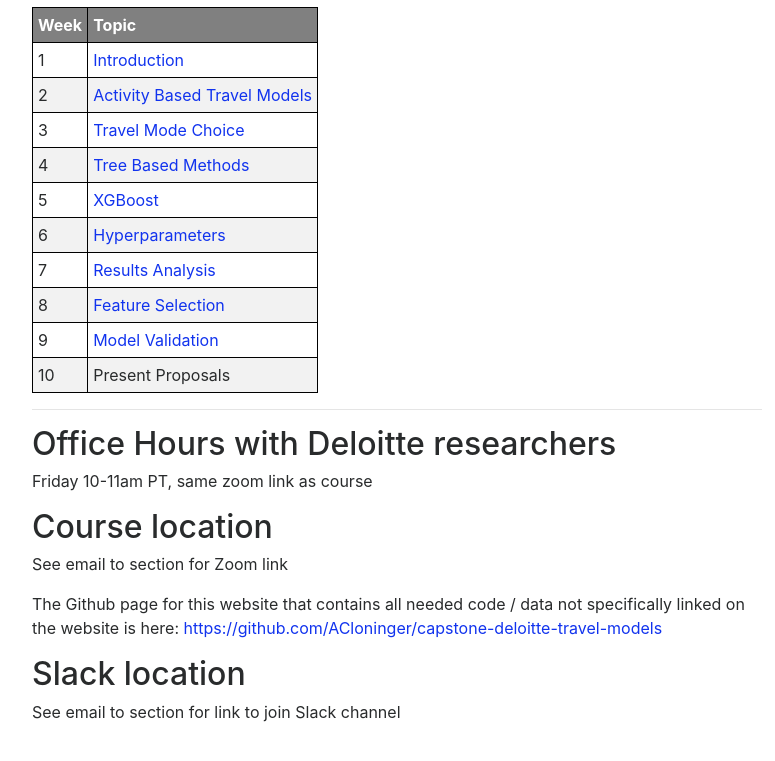
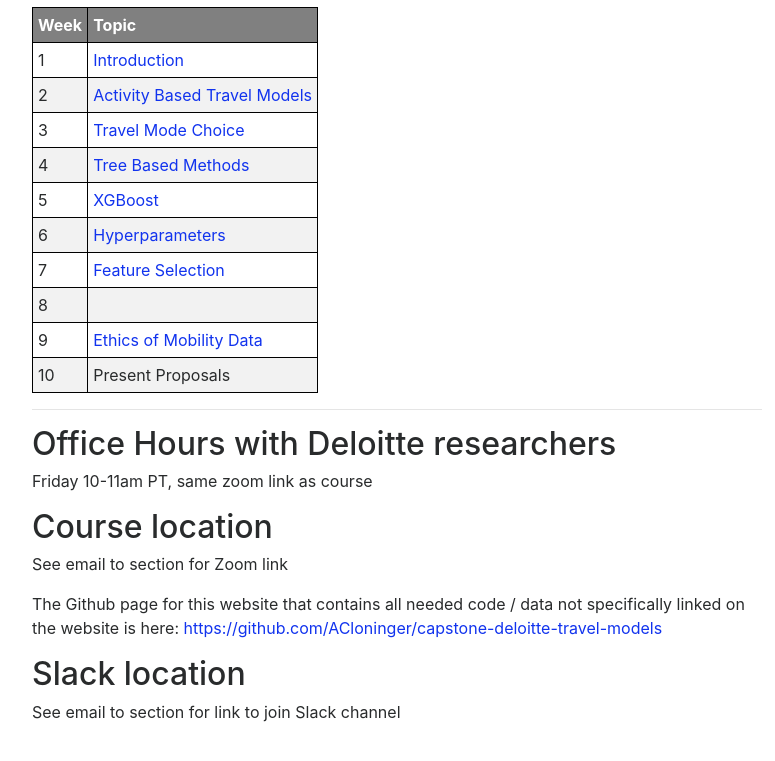
Before and after one commit to ACloninger/capstone-deloitte-travel-models, a Jekyll site: the page built from index.md, in a window 1280 px wide and 900 px high, scrolled down 1803 px. Shown: the top 761 px of the window, without its empty margins (243-1018 px from the left). Built offline with Jekyll 4.4.1, drawn with Linux system fonts in a browser that asks for light colours; nearby versions of some CDN libraries.

Commit message:
Update index.md

```diff
--- a/index.md
+++ b/index.md
@@ -71,9 +71,9 @@ end of the quarter.
 |4|[Tree Based Methods]({{ "/weeks/04-XGBoost" | absolute_url }})|
 |5|[XGBoost]({{ "/weeks/05-Classifier-Construction" | absolute_url }})|
 |6|[Hyperparameters]({{ "/weeks/06-Hyperparameter-Tuning" | absolute_url }})|
-|7|[Results Analysis]({{ "/weeks/07-Results-Analysis" | absolute_url }})|
-|8|[Feature Selection]({{ "/weeks/08-Hyperparameter-Optimization" | absolute_url }})|
-|9|[Model Validation]({{ "/weeks/09-Ethics-of-Mobility-Data-Collection" | absolute_url }})|
+|7|[Feature Selection]({{ "/weeks/07-Feature-Selection" | absolute_url }})|
+|8|[]({{ "/weeks/08-Hyperparameter-Optimization" | absolute_url }})|
+|9|[Ethics of Mobility Data]({{ "/weeks/09-Ethics-of-Mobility-Data-Collection" | absolute_url }})|
 |10|Present Proposals|
 
 ---
```
